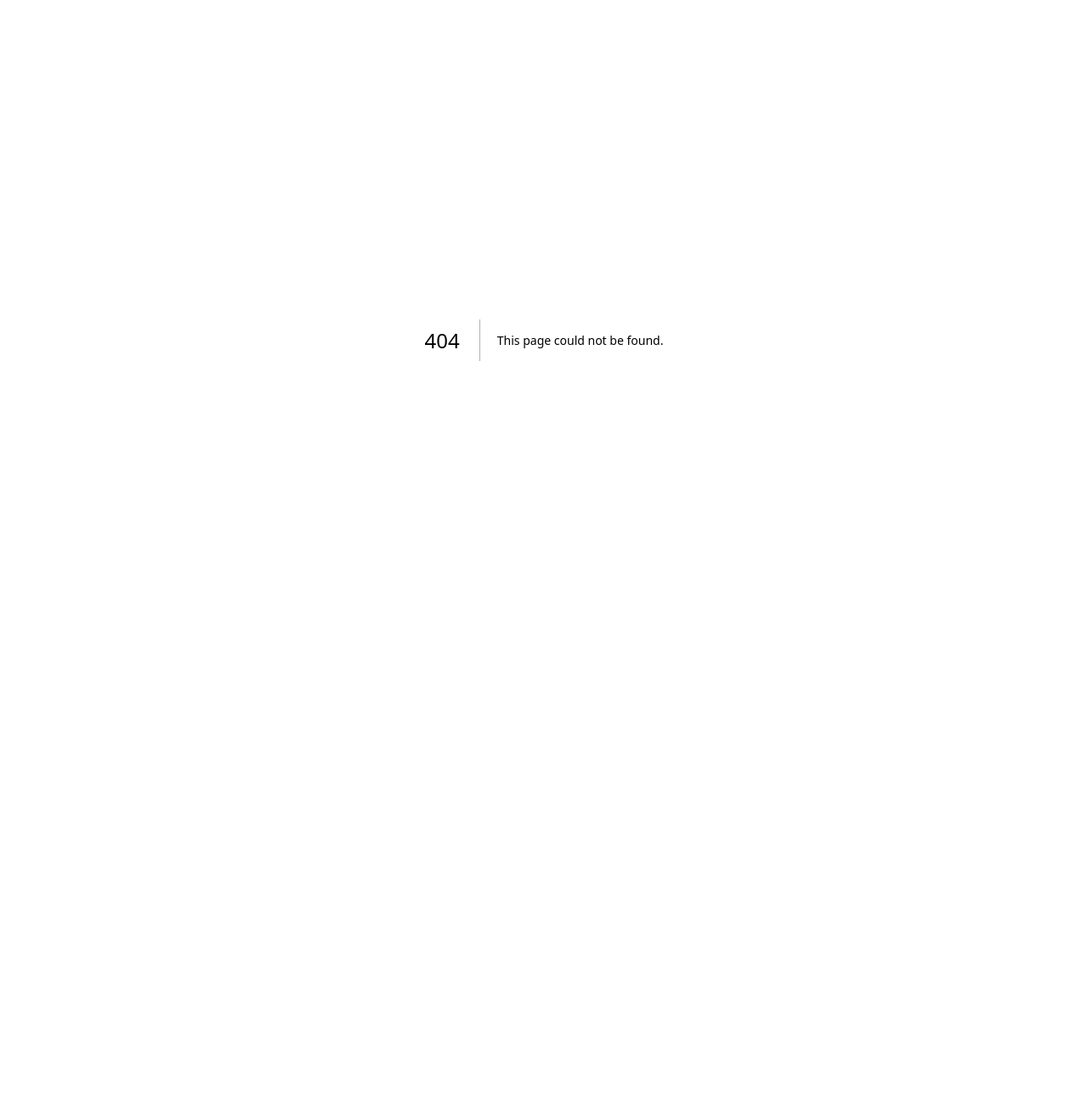
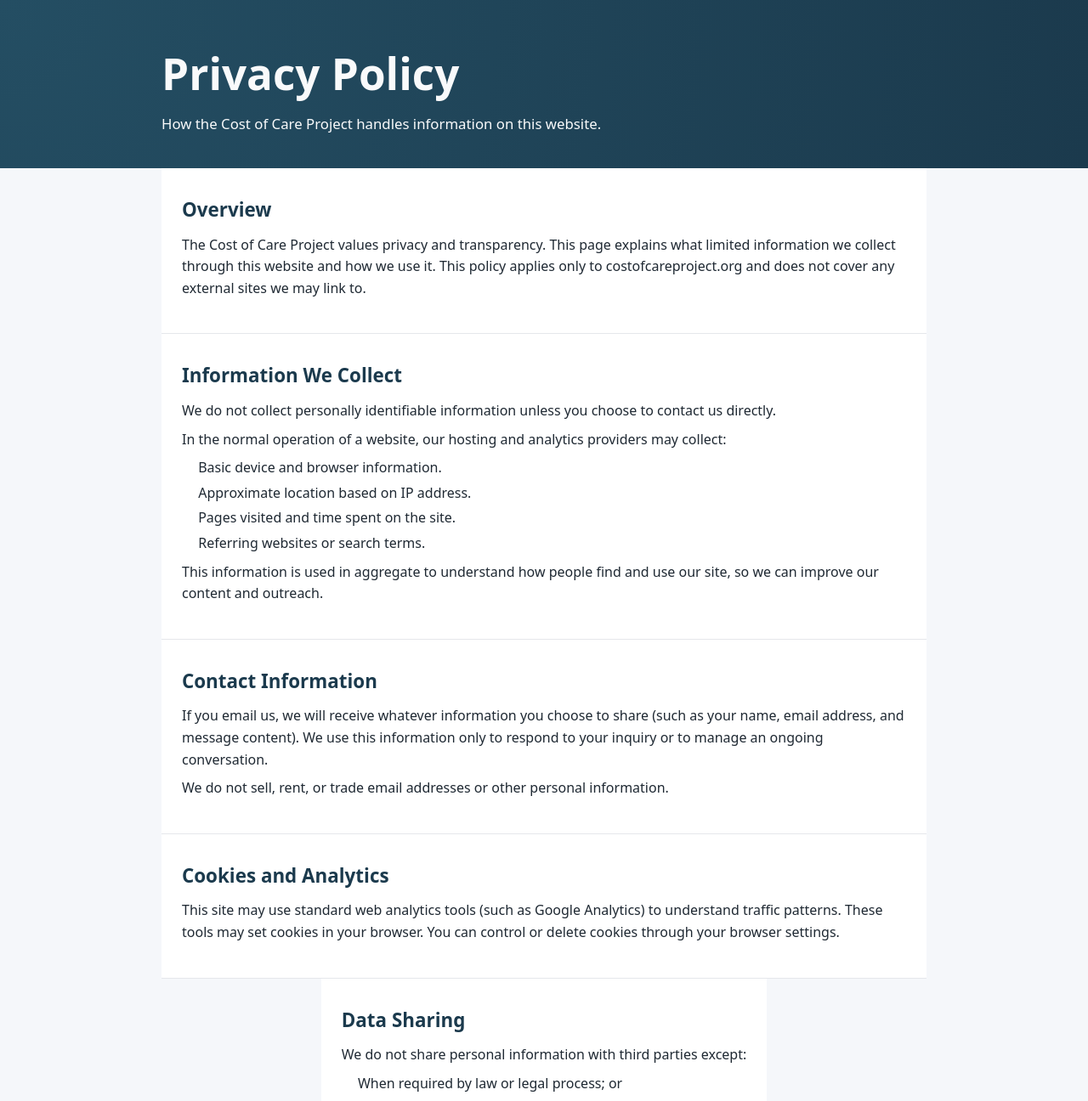
Before and after one commit to RedThreadGrp/nextjs-boilerplate, a Next.js app: page /privacy in a window 1280 px wide. Before the commit this address had no page. Shown: the top 1296 px of the page at 85% size. Before the commit the page ends 800 px from the top, so only its background shows below. Built offline with nearby package versions, Linux system fonts and the light colour scheme.

Commit message:
Add Privacy Policy page component

```diff
--- /dev/null
+++ b/app/privacy/page.tsx
@@ -0,0 +1,110 @@
+// app/privacy/page.tsx
+import React from "react";
+
+export default function PrivacyPage() {
+  return (
+    <main className="page">
+      <header className="hero hero--small">
+        <div className="hero-inner">
+          <h1 className="hero-title">Privacy Policy</h1>
+          <p className="hero-tagline">
+            How the Cost of Care Project handles information on this website.
+          </p>
+        </div>
+      </header>
+
+      <section className="section">
+        <h2 className="section-title">Overview</h2>
+        <p className="section-body">
+          The Cost of Care Project values privacy and transparency. This page
+          explains what limited information we collect through this website and
+          how we use it. This policy applies only to costofcareproject.org and
+          does not cover any external sites we may link to.
+        </p>
+      </section>
+
+      <section className="section">
+        <h2 className="section-title">Information We Collect</h2>
+        <p className="section-body">
+          We do not collect personally identifiable information unless you
+          choose to contact us directly.
+        </p>
+        <p className="section-body">
+          In the normal operation of a website, our hosting and analytics
+          providers may collect:
+        </p>
+        <ul className="list">
+          <li>Basic device and browser information.</li>
+          <li>Approximate location based on IP address.</li>
+          <li>Pages visited and time spent on the site.</li>
+          <li>Referring websites or search terms.</li>
+        </ul>
+        <p className="section-body">
+          This information is used in aggregate to understand how people find
+          and use our site, so we can improve our content and outreach.
+        </p>
+      </section>
+
+      <section className="section">
+        <h2 className="section-title">Contact Information</h2>
+        <p className="section-body">
+          If you email us, we will receive whatever information you choose to
+          share (such as your name, email address, and message content). We use
+          this information only to respond to your inquiry or to manage an
+          ongoing conversation.
+        </p>
+        <p className="section-body">
+          We do not sell, rent, or trade email addresses or other personal
+          information.
+        </p>
+      </section>
+
+      <section className="section">
+        <h2 className="section-title">Cookies and Analytics</h2>
+        <p className="section-body">
+          This site may use standard web analytics tools (such as Google
+          Analytics) to understand traffic patterns. These tools may set cookies
+          in your browser. You can control or delete cookies through your browser
+          settings.
+        </p>
+      </section>
+
+      <section className="section">
+        <h2 className="section-title">Data Sharing</h2>
+        <p className="section-body">
+          We do not share personal information with third parties except:
+        </p>
+        <ul className="list">
+          <li>
+            When required by law or legal process; or
+          </li>
+          <li>
+            When necessary to protect our rights, users, or the public.
+          </li>
+        </ul>
+      </section>
+
+      <section className="section">
+        <h2 className="section-title">Updates to This Policy</h2>
+        <p className="section-body">
+          We may update this Privacy Policy from time to time. Any updates will
+          be posted on this page with an updated effective date.
+        </p>
+      </section>
+
+      <section className="section">
+        <h2 className="section-title">Contact</h2>
+        <p className="section-body">
+          If you have questions about this policy or how we handle information,
+          contact:
+        </p>
+        <p className="contact">
+          Email:{" "}
+          <a href="mailto:info@costofcareproject.org">
+            info@costofcareproject.org
+          </a>
+        </p>
+      </section>
+    </main>
+  );
+}
```
